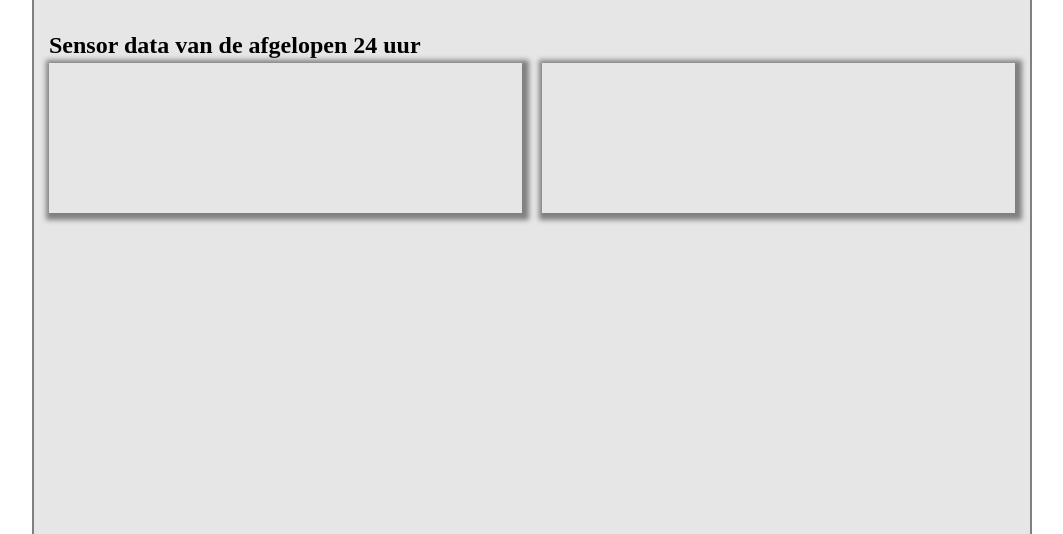
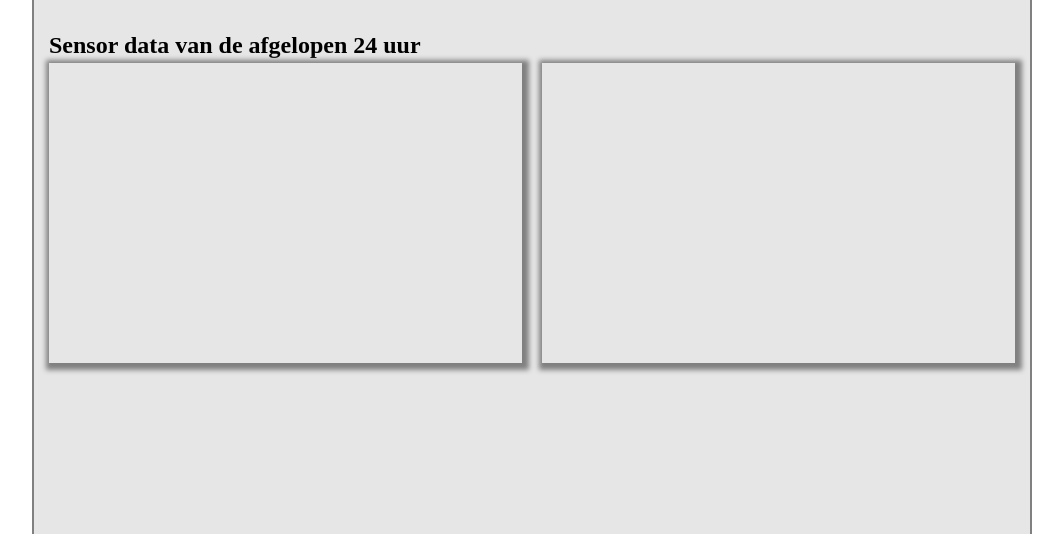
Before and after one commit to vvnoah/weatherstation-web, a website: page public/index.html in a window 1280 px wide. Shown: the part 49-583 px from the top of the page, without its empty margins (108-1171 px from the left). Drawn offline with nearby package versions, Linux system fonts and the light colour scheme; no server answers.

Commit message:
css bestand voor chart toegevoegd

```diff
--- /dev/null
+++ b/public/css/chart.css
@@ -0,0 +1,28 @@
+.list {
+    display: grid;
+    grid-template-columns: auto;
+    gap: 20px;
+}
+
+@media (min-width: 768px) {
+    .list {
+        grid-template-columns: 1fr 1fr;
+    }
+}
+
+.chart {
+    display: flex;
+    justify-content: center;
+    align-items: center;
+
+    min-width: 280px;
+    min-height: 200px;
+    box-shadow: 2px 2px 5px 5px gray;
+}
+
+@media (min-width: 400px) {
+    .chart {
+        min-width: 380px;
+        min-height: 300px;
+    }
+}
--- a/public/css/style.css
+++ b/public/css/style.css
@@ -121,23 +121,3 @@ footer {
     background-color: var(--color-secondary);
     color: var(--color-font-2);
 }
-
-.list {
-    display: grid;
-    grid-template-columns: auto;
-    gap: 20px;
-}
-
-@media (min-width: 768px) {
-    .list {
-        grid-template-columns: 1fr 1fr;
-    }
-}
-
-.chart {
-    display: flex;
-    justify-content: center;
-    min-width: 220px;
-    height: 100%;
-    box-shadow: 2px 2px 5px 5px gray;
-}
--- a/public/index.html
+++ b/public/index.html
@@ -5,6 +5,7 @@
     <meta name="viewport" content="width=device-width, initial-scale=1.0">
     <link rel="stylesheet" href="css/reset.css">
     <link rel="stylesheet" href="css/style.css">
+    <link rel="stylesheet" href="css/chart.css">
     <script src="https://cdn.jsdelivr.net/npm/chart.js"></script>
     <title>UCLL Meetstations</title>
 </head>
```
